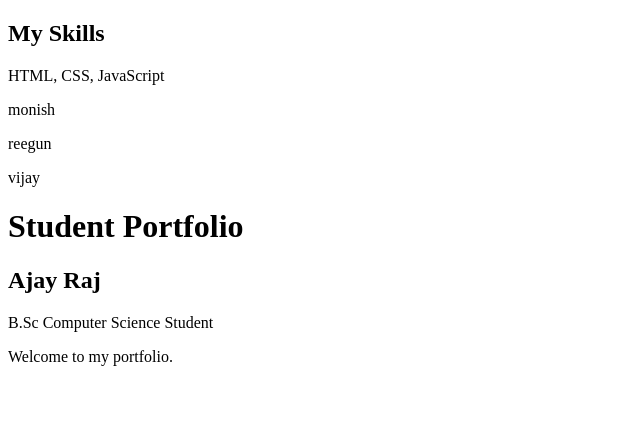
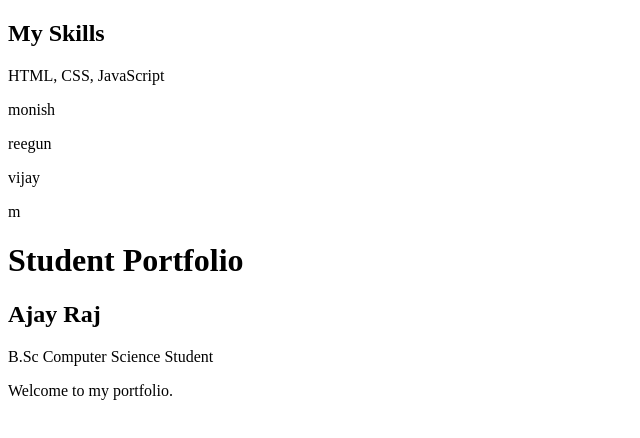
Before and after one commit to vijayashi1107/stud.proj, a plain HTML site: page index.html in a window 1280 px wide. Shown: the whole page, without its empty margins (0-640 px from the left). Drawn offline with Linux system fonts and the light colour scheme.

Commit message:
Update index.html

```diff
--- a/index.html
+++ b/index.html
@@ -9,6 +9,7 @@
     <p>monish</p>
 <p>reegun</p>
 <P>vijay</p>
+    <p>m</p>
     <h1>Student Portfolio</h1>
     <h2>Ajay Raj</h2>
     <p>B.Sc Computer Science Student</p>
```
